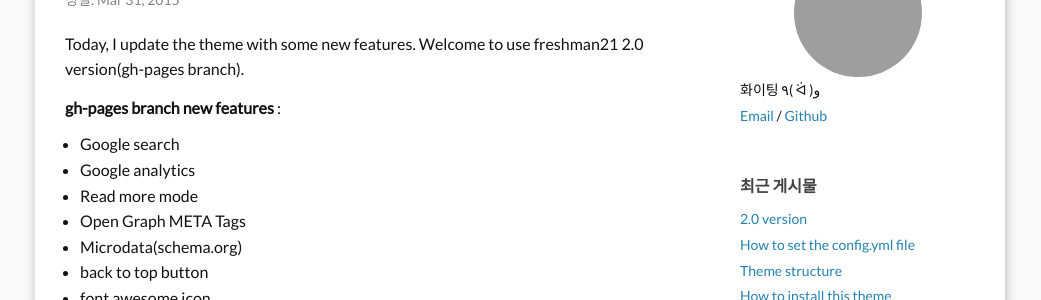
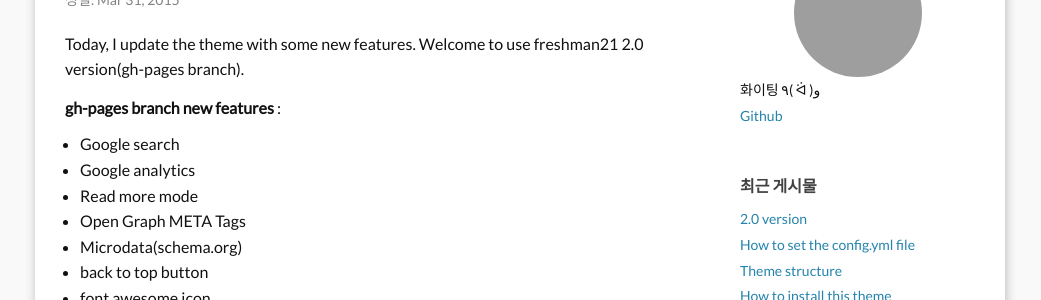
Before and after one commit to yulijia/freshman21, a Jekyll site: the page built from index.html, in a window 1280 px wide and 900 px high. Shown: the part 319-619 px from the top of the window, without its empty margins (120-1161 px from the left). Built offline with Jekyll 4.4.1, drawn with Linux system fonts in a browser that asks for light colours; the list of posts is cut into pages by our own code; grey boxes are pictures that could not be loaded.

Commit message:
Update Aboutme.html

```diff
--- a/_includes/Aboutme.html
+++ b/_includes/Aboutme.html
@@ -6,11 +6,11 @@
 
   {% if site.ShowContactInfo == "True" %}
 
-  <!-- You can contact me via: -->
+  <!-- You can contact me via:
 
   {% if site.email != empty %}
   <a href="mailto:{{site.email}}" title="mailto: {{site.email}}">Email</a> /
-  {% endif %}
+  {% endif %} -->
   {% if site.github_username != empty %}
   <a href="https://github.com/{{site.github_username}}" title="GithubID: {{site.github_username}}">Github</a> <!-- / -->
   {% endif %}
```
